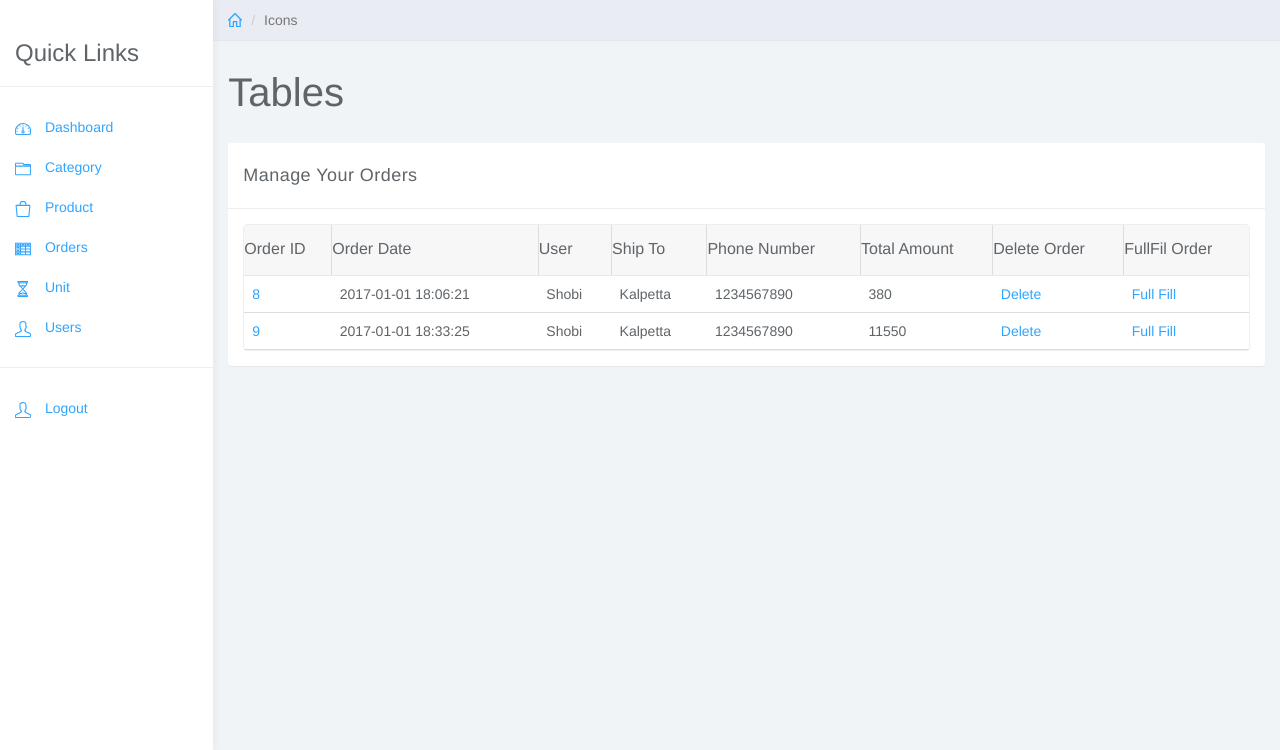
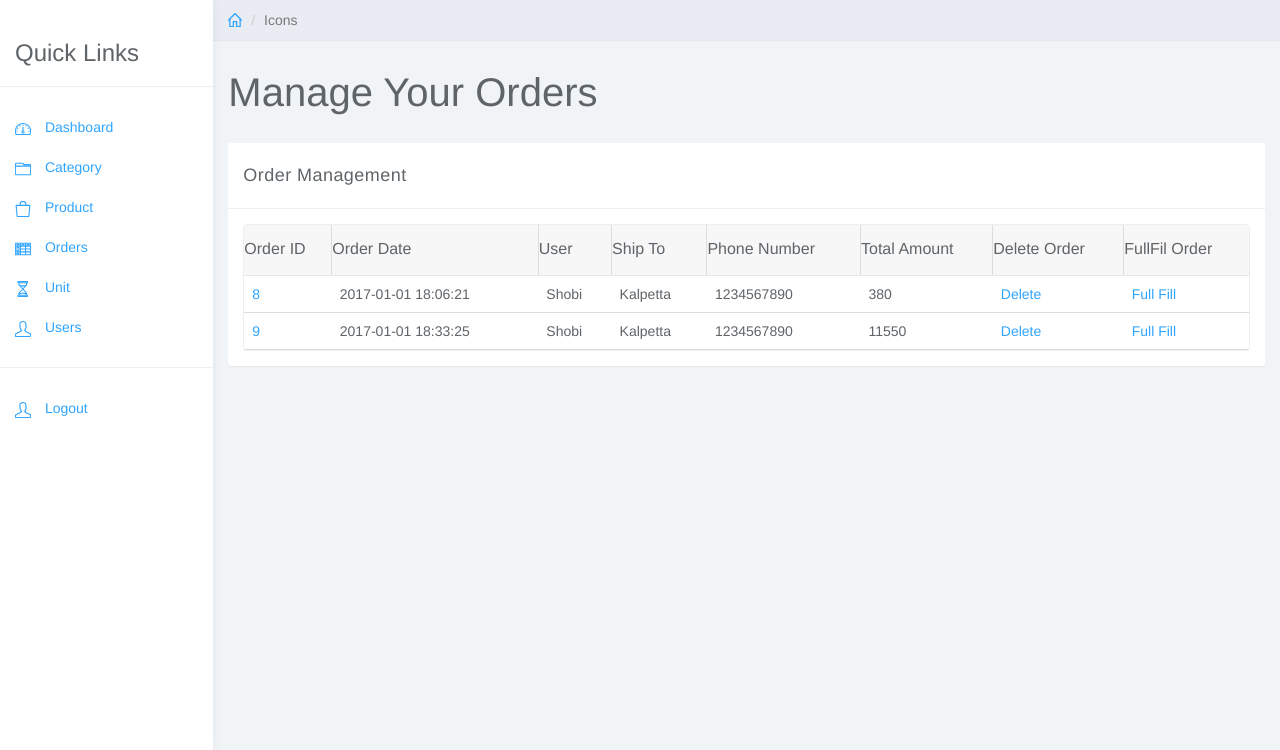
Before and after one commit to ppshobi/Engineeringshop-Ecommerce, a PHP site: page /admin/view-orders.php in a window 1280 px wide. Shown: the part 50-800 px from the top of the page. Run offline with PHP 8.4, Linux system fonts and the light colour scheme; the visitor is signed in with stand-in values (Sample User, id 1); data comes from the database, SQL or seed files in the repository; some libraries are stand-ins or nearby versions.

Commit message:
Unnceccssory heading removed

```diff
--- a/admin/order-detail.php
+++ b/admin/order-detail.php
@@ -56,7 +56,7 @@
 
 		<div class="row">
 			<div class="col-lg-12">
-				<h1 class="page-header">Tables</h1>
+
 			</div>
 		</div><!--/.row-->
 
--- a/admin/view-categories.php
+++ b/admin/view-categories.php
@@ -43,7 +43,7 @@ require_once('../app/Category.php');
 
 		<div class="row">
 			<div class="col-lg-12">
-				<h1 class="page-header">Tables</h1>
+
 			</div>
 		</div><!--/.row-->
 
--- a/admin/view-orders.php
+++ b/admin/view-orders.php
@@ -49,7 +49,7 @@ require_once('../app/Auth.php');
 
 		<div class="row">
 			<div class="col-lg-12">
-				<h1 class="page-header">Tables</h1>
+				<h1 class="page-header">Manage Your Orders</h1>
 			</div>
 		</div><!--/.row-->
 
@@ -57,7 +57,7 @@ require_once('../app/Auth.php');
 		<div class="row">
 			<div class="col-lg-12">
 				<div class="panel panel-default">
-					<div class="panel-heading">Manage Your Orders</div>
+					<div class="panel-heading">Order Management</div>
 					<div class="panel-body">
 						<table data-toggle="table" data-url="tables/data1.json"  data-show-refresh="true" data-show-toggle="true" data-show-columns="true" data-search="true" data-select-item-name="toolbar1" data-pagination="true" data-sort-name="name" data-sort-order="desc">
 						    <thead>
--- a/admin/view-products.php
+++ b/admin/view-products.php
@@ -47,7 +47,7 @@ require_once('../app/Auth.php');
 
 		<div class="row">
 			<div class="col-lg-12">
-				<h1 class="page-header">Tables</h1>
+
 			</div>
 		</div><!--/.row-->
 
--- a/admin/view-units.php
+++ b/admin/view-units.php
@@ -42,7 +42,7 @@ require_once('../app/Unit.php');
 
 		<div class="row">
 			<div class="col-lg-12">
-				<h1 class="page-header">Tables</h1>
+
 			</div>
 		</div><!--/.row-->
 
--- a/admin/view-users.php
+++ b/admin/view-users.php
@@ -37,7 +37,7 @@ require_once('../app/User.php');
 
 		<div class="row">
 			<div class="col-lg-12">
-				<h1 class="page-header">Tables</h1>
+
 			</div>
 		</div><!--/.row-->
 
```
